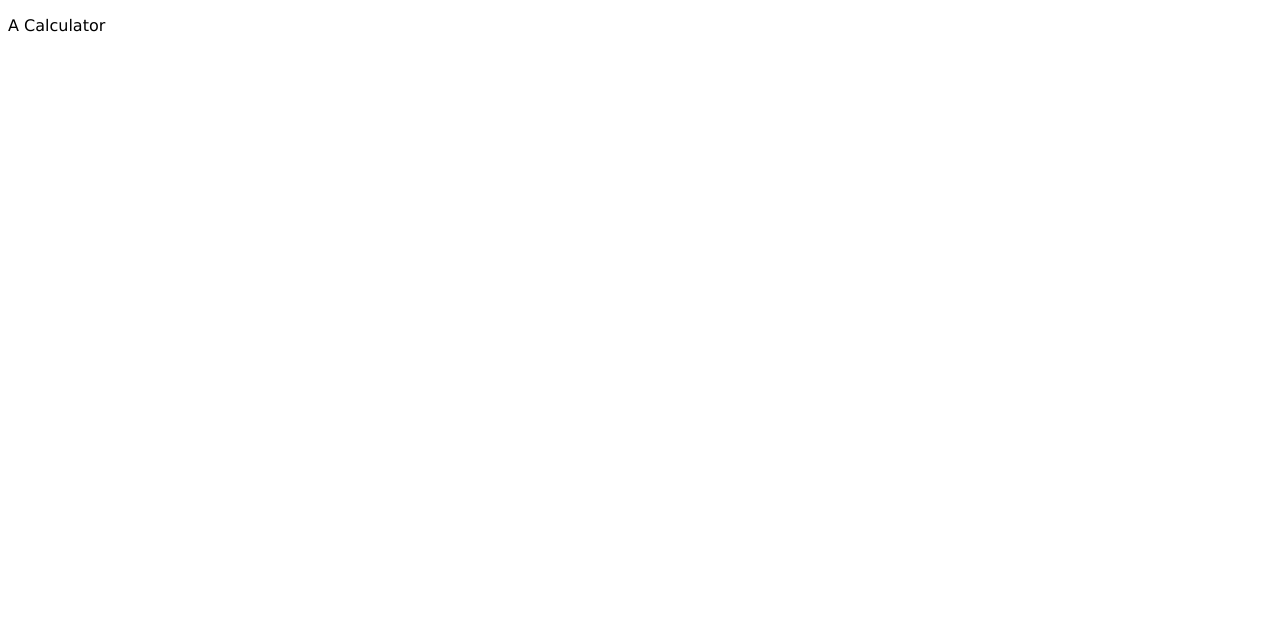
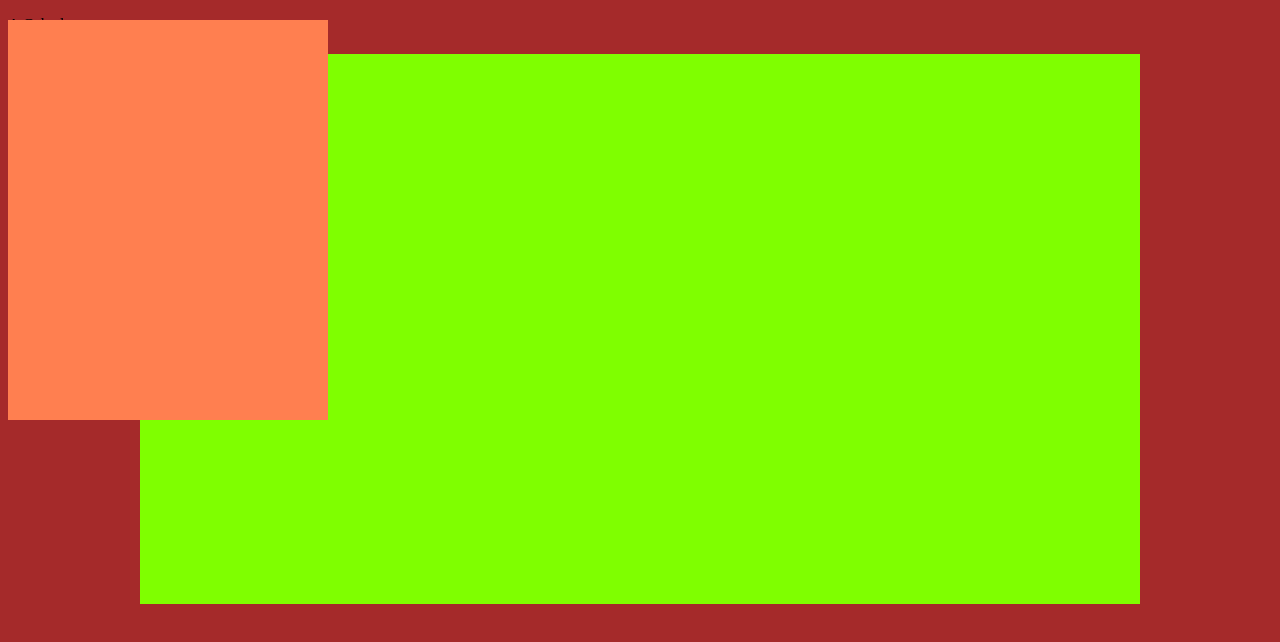
Before and after one commit to Joycemuniu/Calculator, a plain HTML site: page index.html in a window 1280 px wide. Drawn offline with Linux system fonts and the light colour scheme.

Commit message:
first commit

```diff
--- a/css/style.css
+++ b/css/style.css
@@ -1,6 +1,24 @@
 body{
+    background-color: brown;
+    font-family: 'Times New Roman', Times, serif;
+}
+ #container{
+     position: relative;
+    background-color: chartreuse;
+    width: 1000px;
+    height: 550px;
+    margin: 20px auto;
 
-    font-family: 'Lucida Sans', 'Lucida Sans Regular', 'Lucida Grande', 'Lucida Sans Unicode', Geneva, Verdana, sans-serif;
+}
+#calculator{
+  background-color: coral;
+  position: absolute;
+  width: 320px;
+  height: 400px;
+  top: 20px;
+
+
+
 
 
 }
--- a/index.html
+++ b/index.html
@@ -12,7 +12,9 @@
 
 <body>
 
-    <div id="container"></div>
+  <div id="container"></div>
+    <div id="calculator"></div>
+
 
     <script src="./js/index.js"></script>
 </body>
```
